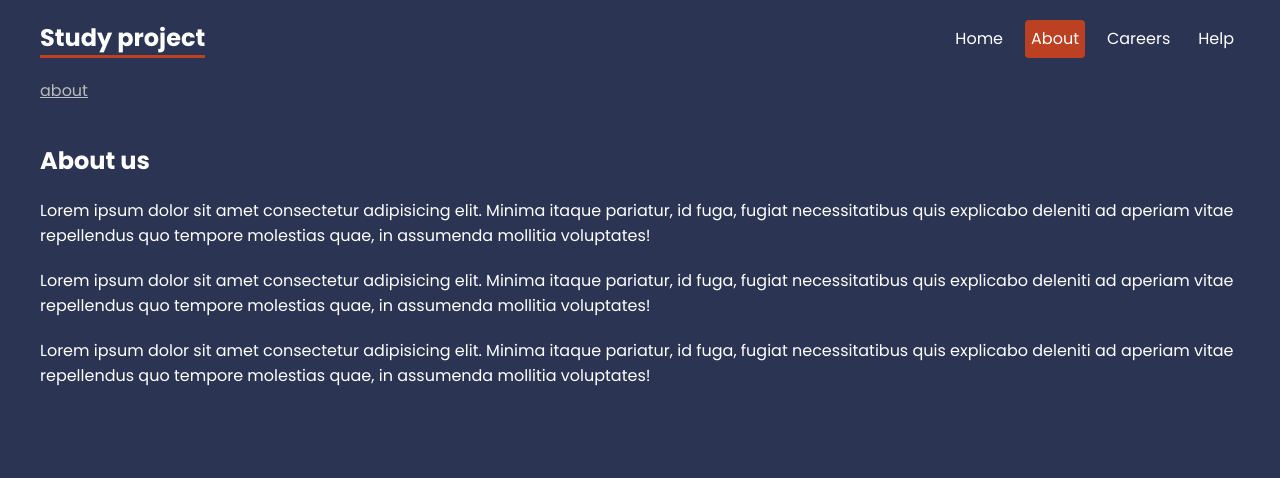
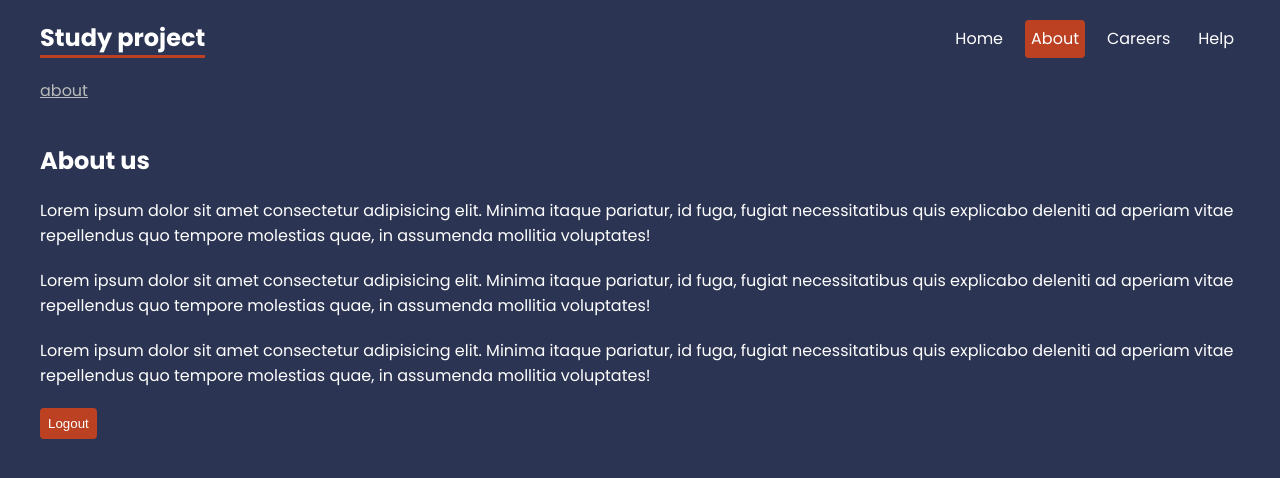
Before and after one commit to Anzhelika007/Courses, a React (Create React App) app in the folder name-of-your-project/routing-start/: page /about in a window 1280 px wide. Shown: the top 478 px of the page. Built offline with nearby package versions, Linux system fonts and the light colour scheme.

Commit message:
feat: add Navigate Component

```diff
--- a/name-of-your-project/routing-start/src/pages/About.js
+++ b/name-of-your-project/routing-start/src/pages/About.js
@@ -1,10 +1,21 @@
+import { useState } from "react"
+import { Navigate } from "react-router-dom";
+
 export default function About() {
+  const [user, setUser] = useState('Mario');
+
+  if(!user) {
+    return <Navigate to='/' replace={true} />
+  }
+
   return (
     <div className="about">
       <h2>About us</h2>
       <p>Lorem ipsum dolor sit amet consectetur adipisicing elit. Minima itaque pariatur, id fuga, fugiat necessitatibus quis explicabo deleniti ad aperiam vitae repellendus quo tempore molestias quae, in assumenda mollitia voluptates!</p>
       <p>Lorem ipsum dolor sit amet consectetur adipisicing elit. Minima itaque pariatur, id fuga, fugiat necessitatibus quis explicabo deleniti ad aperiam vitae repellendus quo tempore molestias quae, in assumenda mollitia voluptates!</p>
       <p>Lorem ipsum dolor sit amet consectetur adipisicing elit. Minima itaque pariatur, id fuga, fugiat necessitatibus quis explicabo deleniti ad aperiam vitae repellendus quo tempore molestias quae, in assumenda mollitia voluptates!</p>
+
+      <button onClick={() => setUser(null)}>Logout</button>
     </div>
   )
 }
```
